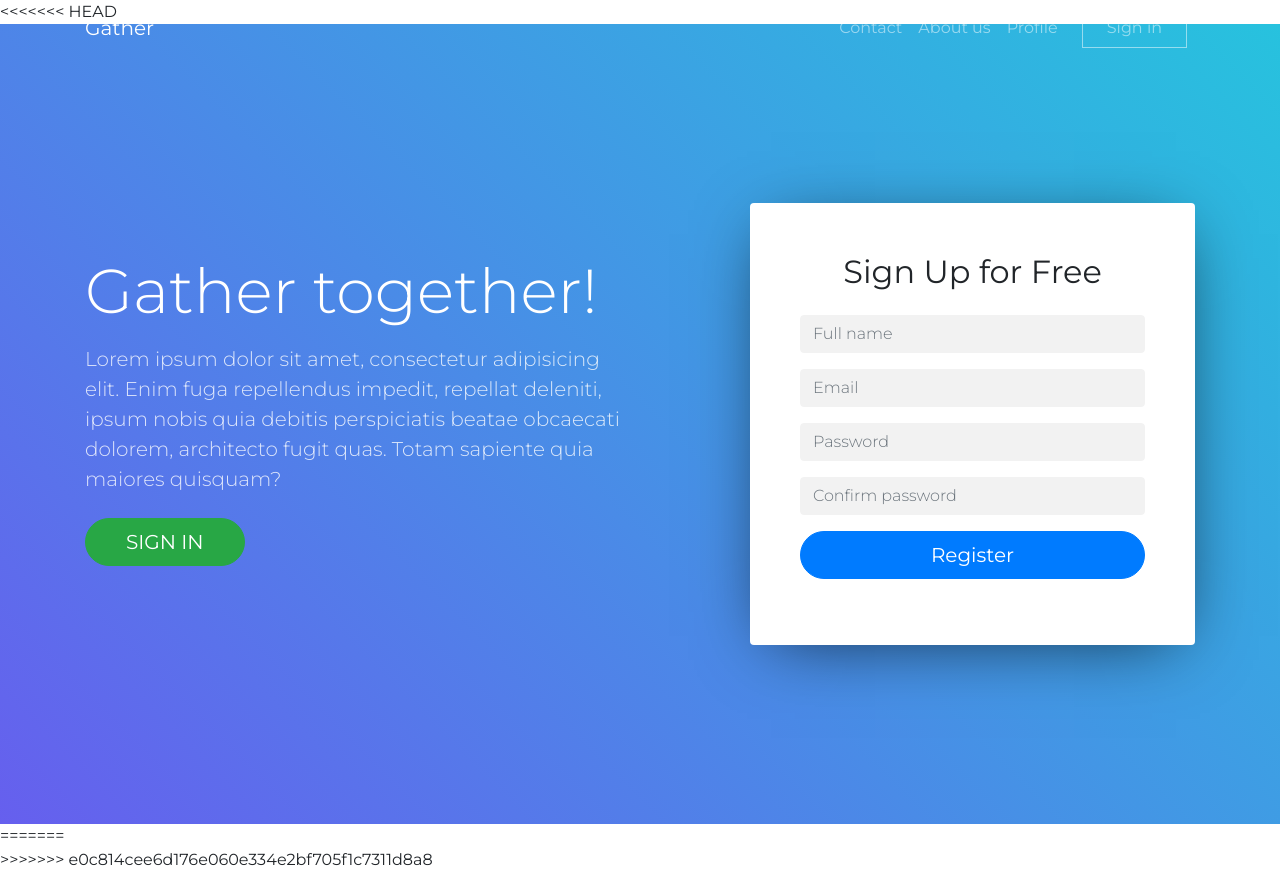
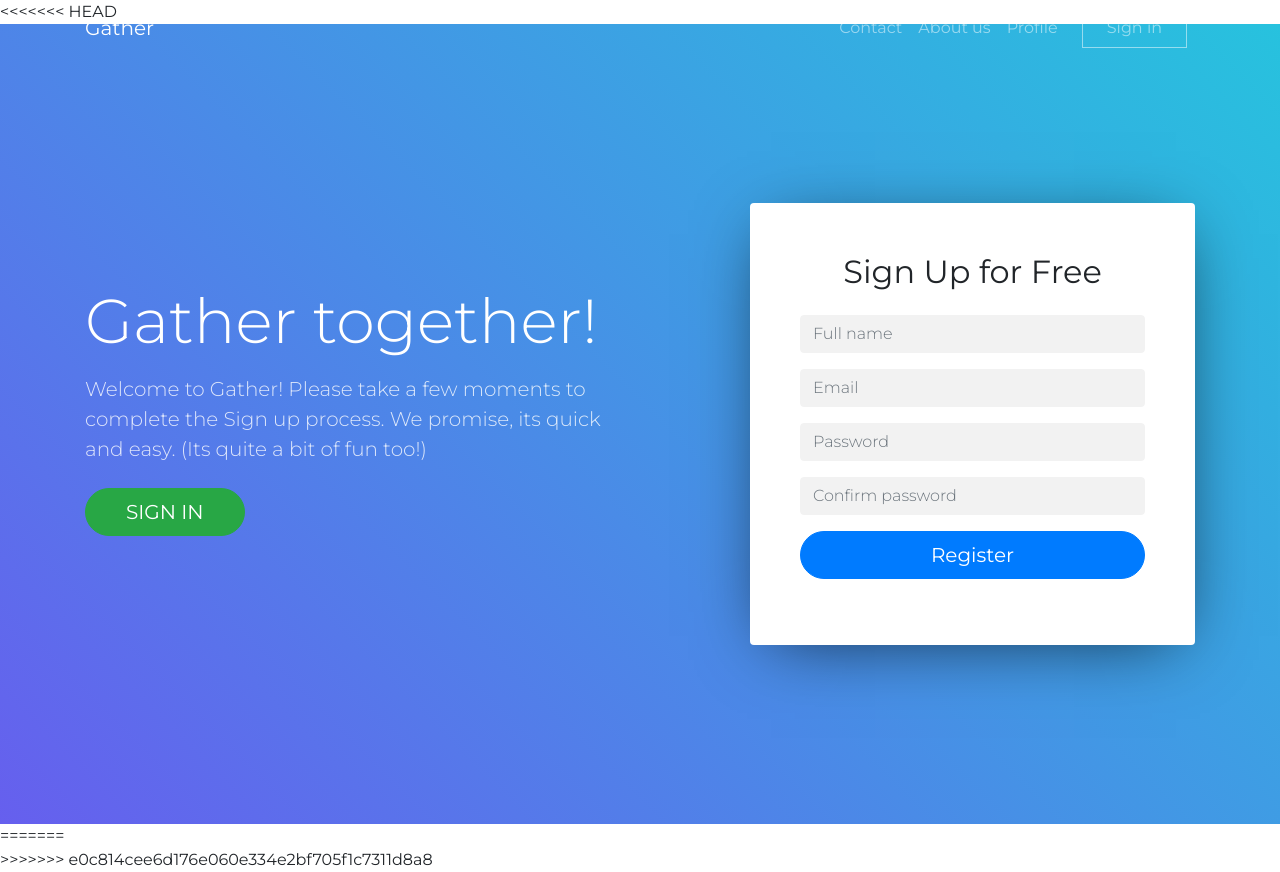
Before and after one commit to austin-e-cox/gather, a React (Create React App) app in the folder client/: page / in a window 1280 px wide. Built offline with nearby package versions, Linux system fonts and the light colour scheme; no server answers.

Commit message:
adding text to the register page

```diff
--- a/client/src/components/auth/Register.js
+++ b/client/src/components/auth/Register.js
@@ -59,7 +59,7 @@ class Register extends Component {
             <h2 className="heading mb-3">Gather together!</h2>
             <div className="sub-heading">
               <p className="mb-4">
-                Lorem ipsum dolor sit amet, consectetur adipisicing elit. Enim fuga repellendus impedit, repellat deleniti, ipsum nobis quia debitis perspiciatis beatae obcaecati dolorem, architecto fugit quas. Totam sapiente quia maiores quisquam?
+                Welcome to Gather! Please take a few moments to complete the Sign up process. We promise, its quick and easy. (Its quite a bit of fun too!)
               </p>
               <p className="mb-5"><Link className="btn btn-success btn-lg pb_btn-pill" to="/login" ><span className="pb_font-14 text-uppercase pb_letter-spacing-1">Sign in</span></Link></p>
             </div>
```
Also changed, not shown: 25 other files (tests, documents, lock files or other folders).
